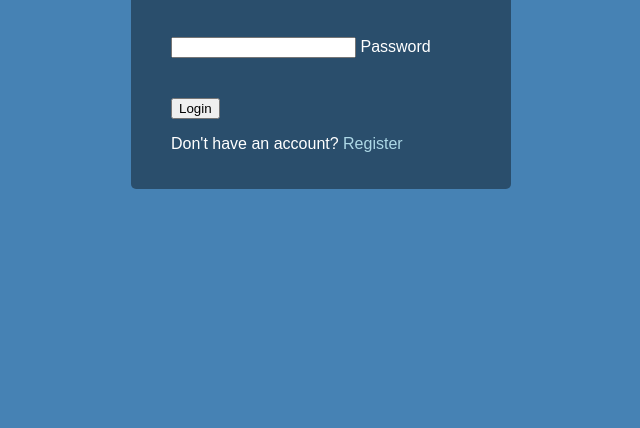
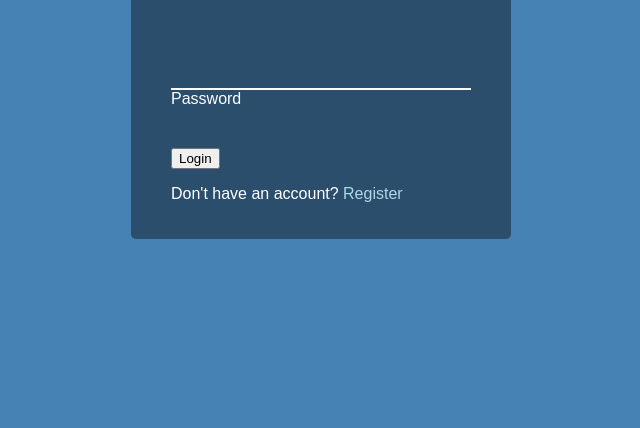
Before and after one commit to BrianMcPhillips/Login-wave, a plain HTML site: page index.html in a window 1280 px wide. Shown: the part 372-800 px from the top of the page, without its empty margins (319-959 px from the left). Drawn offline with Linux system fonts and the light colour scheme; a web font is replaced by a local one.

Commit message:
Input field style

```diff
--- a/style.css
+++ b/style.css
@@ -38,3 +38,14 @@ body {
   margin: 20px 0 40px;
   width: 300px;
 }
+
+.form-control input {
+  background-color: transparent;
+  border: 0;
+  border-bottom: 2px #fff solid;
+  display: block;
+  width: 100%;
+  padding: 15px 0;
+  font-size: 18px;
+  color: #fff;
+}
```
